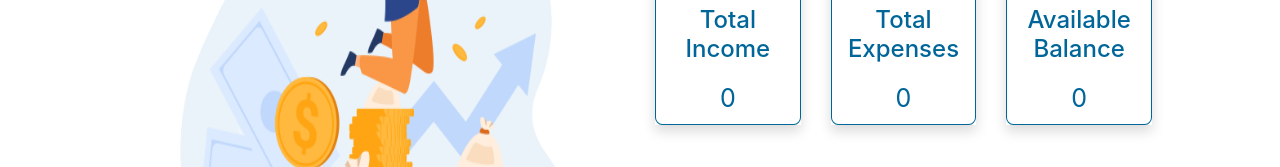
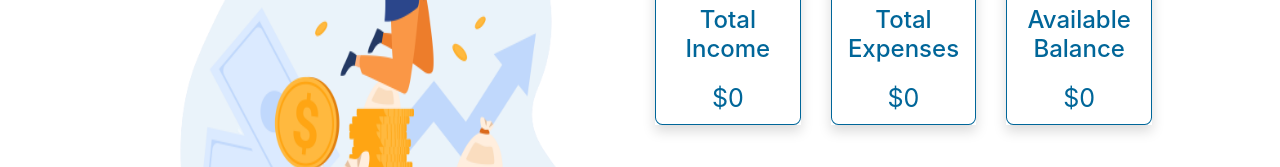
Before and after one commit to FolaJay/SCA-VUEJS-TRACK, a Vue app: page /dashboard in a window 1280 px wide. Shown: the part 324-491 px from the top of the page. Built offline with nearby package versions, Linux system fonts and the light colour scheme; no server answers.

Commit message:
added dollar sign

```diff
--- a/src/views/Dashboard.vue
+++ b/src/views/Dashboard.vue
@@ -18,7 +18,7 @@
                   <div class="shadow" >
                     <div class="box-text">
                       <h2>Total Income</h2>
-                      <p>{{this.total}}</p>
+                      <p>${{this.total}}</p>
                     </div>
                   </div>
                 </div>
@@ -26,7 +26,7 @@
                   <div class="shadow" >
                     <div class="box-text">
                       <h2>Total Expenses</h2>
-                      <p>{{this.totalExpense}}</p>
+                      <p>${{this.totalExpense}}</p>
                     </div>
                   </div>
                 </div>
@@ -34,7 +34,7 @@
                   <div class="shadow">
                     <div class="box-text" >
                       <h2>Available Balance</h2>
-                      <p>{{this.balance}}</p>
+                      <p>${{this.balance}}</p>
                     </div>
                   </div>
                 </div>
```
